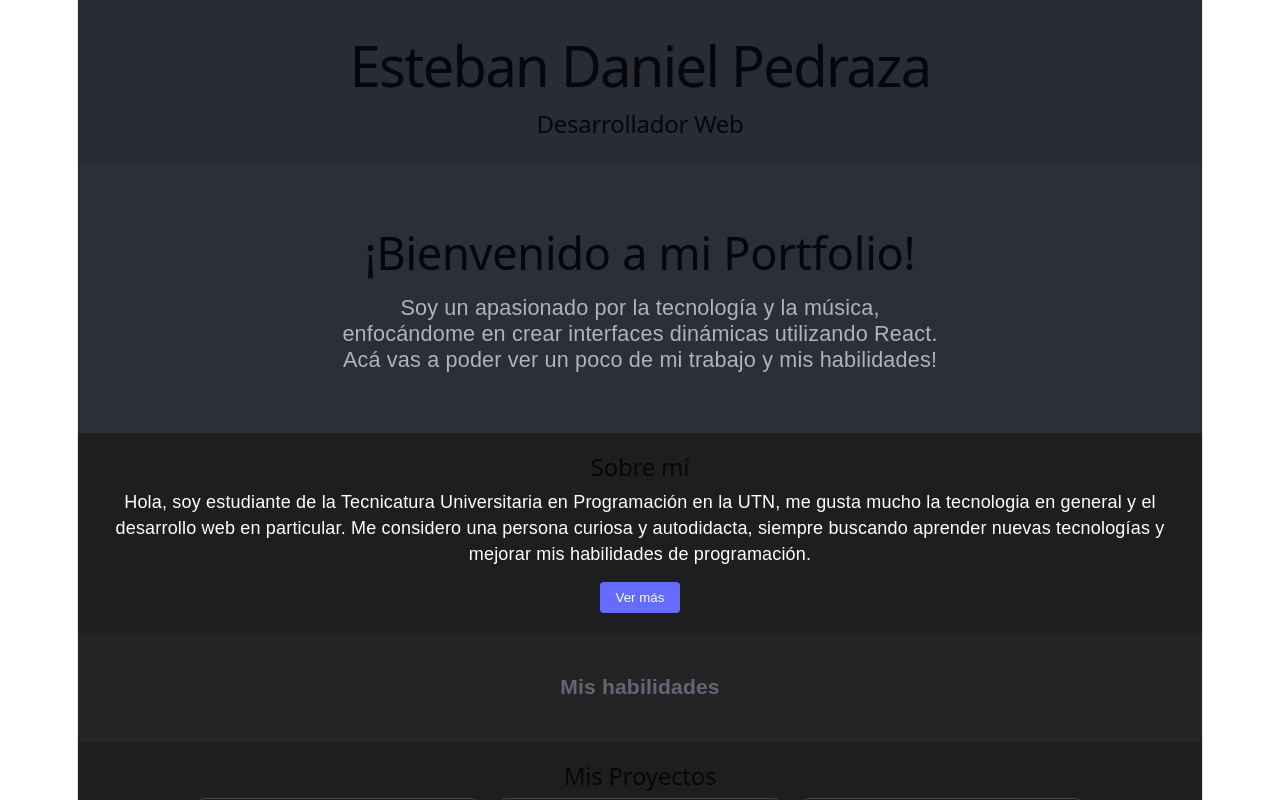
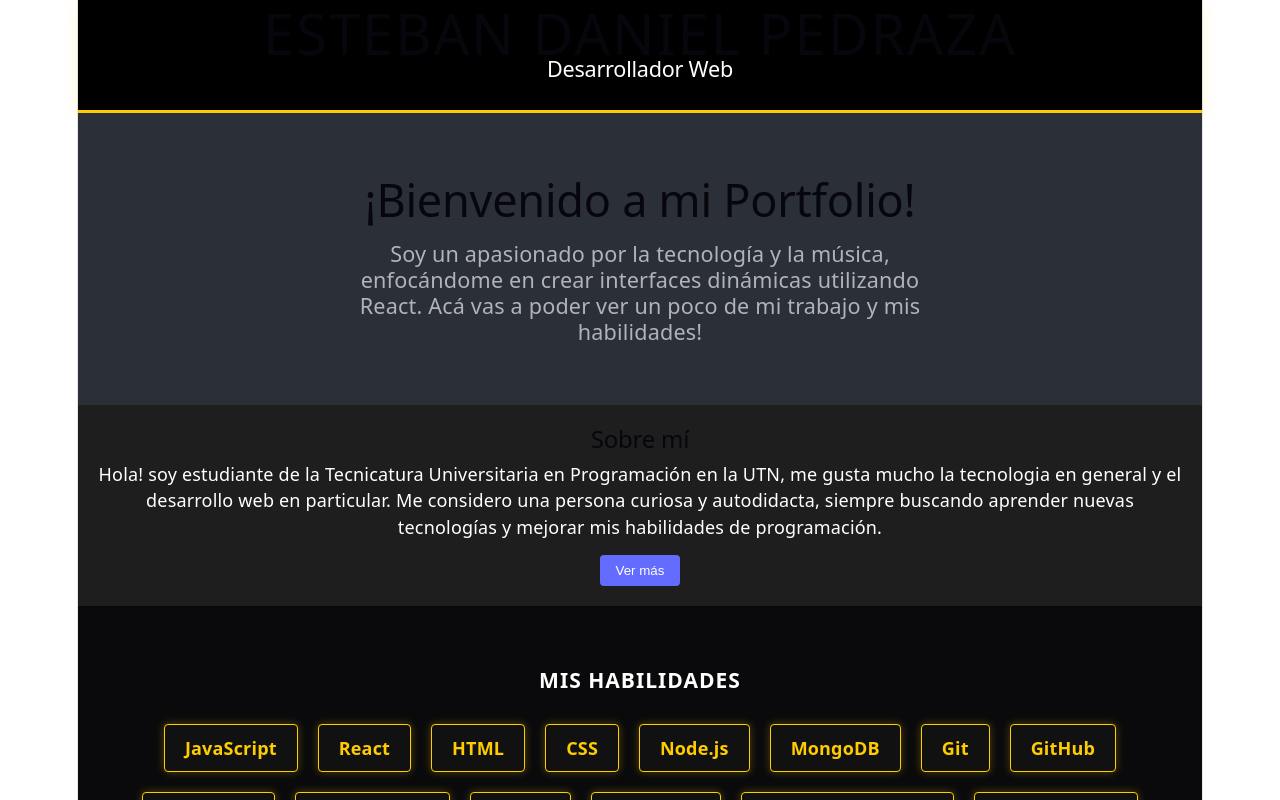
Before and after one commit to estebanpp00/tp1-react-portfolio-esteban-pedraza, a React (Vite) app: page / in a window 1280 px wide. Shown: the top 800 px of the page. Built offline with nearby package versions, Linux system fonts and the light colour scheme.

Commit message:
Agregando estilos nuevos en la seccion Skills.jsx

```diff
--- a/index.html
+++ b/index.html
@@ -2,9 +2,9 @@
 <html lang="en">
   <head>
     <meta charset="UTF-8" />
-    <link rel="icon" type="image/svg+xml" href="/favicon.svg" />
+    <link rel="icon" type="image/jpeg" href="./src/assets/icono-perfil.jpg" />
     <meta name="viewport" content="width=device-width, initial-scale=1.0" />
-    <title>tp1-react-portfolio</title>
+    <title>Portfolio - Esteban Daniel Pedraza</title>
   </head>
   <body>
     <div id="root"></div>
--- a/src/App.jsx
+++ b/src/App.jsx
@@ -7,7 +7,7 @@ import { Projects } from './components/Projects';
 
 function App() {
   return (
-    <div style={{ fontFamily: 'sans-serif', backgroundColor: '#242424', minHeight: '100vh' }}>
+    <div style={{ fontFamily: 'system-ui, sans-serif', backgroundColor: '#0a0a0c', minHeight: '100vh', margin: 0, padding: 0, color: '#e0e0e0' }}>
       <Header nombre="Esteban Daniel Pedraza" profesion="Desarrollador Web" />
 
       <Hero />
--- a/src/components/About.jsx
+++ b/src/components/About.jsx
@@ -12,7 +12,7 @@ export const About = () => {
         <section style={{ padding: '20px', textAlign: 'center', backgroundColor: '#1e1e1e', color: 'white' }}>
             <h2>Sobre mí</h2>
             <p>
-                Hola, soy estudiante de la Tecnicatura Universitaria en Programación en la UTN, me gusta mucho la tecnologia en general y el desarrollo web en particular. Me considero una persona curiosa y autodidacta, siempre buscando aprender nuevas tecnologías y mejorar mis habilidades de programación.
+                Hola! soy estudiante de la Tecnicatura Universitaria en Programación en la UTN, me gusta mucho la tecnologia en general y el desarrollo web en particular. Me considero una persona curiosa y autodidacta, siempre buscando aprender nuevas tecnologías y mejorar mis habilidades de programación.
             </p>
 
 
--- a/src/components/Header.jsx
+++ b/src/components/Header.jsx
@@ -1,9 +1,8 @@
 export const Header = ({ nombre, profesion }) => {
-    return (
-        <header style={{ padding: '20px', backgroundColor: '#282c34', color: 'white', textAlign: 'center' }}>
-            <h1>{nombre}</h1>
-            <h2>{profesion}</h2>
-        </header>
-
-            );
+  return (
+    <header style={{ padding: '20px', backgroundColor: '#000', color: '#ffcc00', textAlign: 'center', borderBottom: '3px solid #ffcc00', boxShadow: '0 4px 15px rgba(255, 204, 0, 0.15)' }}>
+      <h1 style={{ textTransform: 'uppercase', letterSpacing: '2px', margin: '0' }}>{nombre}</h1>
+      <h2 style={{ color: '#fff', fontWeight: '300', fontSize: '1.2rem', marginTop: '10px' }}>{profesion}</h2>
+    </header>
+  );
 };
--- a/src/components/Skills.jsx
+++ b/src/components/Skills.jsx
@@ -1,13 +1,24 @@
 export const Skills = () => {
-    const habilidades = ["Javascript", "React", "Node.js", "HTML", "CSS", "Git", "SQL", "MongoDB"];
+  const habilidades = ["JavaScript", "React", "HTML", "CSS", "Node.js", "MongoDB", "Git", "GitHub", "Bootstrap", "Tailwind CSS", "SQLite", "REST APIs", "Responsive Design", "UI/UX Design"];
+
   return (
-        <section style={{ padding: '20px', textAlign: 'center' }}>
-            <h3>Mis habilidades</h3>
+    <section style={{ padding: '40px 20px', textAlign: 'center', backgroundColor: '#0a0a0c' }}>
+      <h3 style={{ color: '#fff', textTransform: 'uppercase', letterSpacing: '1px' }}>Mis Habilidades</h3>
       <ul style={{ listStyle: 'none', padding: 0 }}>
-                {habilidades.map(habilidad => () => (
+        {habilidades.map((habilidad) => (
           <li
             key={habilidad}
-                    style={{ display: 'inline-block', margin: '10px', padding: '10px', backgroundColor: '#eee', borderRadius: '5px', color: 'black' }}
+            style={{
+              display: 'inline-block',
+              margin: '10px',
+              padding: '10px 20px',
+              backgroundColor: '#111',
+              border: '1px solid #ffcc00',
+              borderRadius: '4px',
+              color: '#ffcc00',
+              fontWeight: 'bold',
+              boxShadow: '0 0 8px rgba(255,204,0,0.3)'
+            }}
           >
             {habilidad}
           </li>
```
Also changed, not shown: src/assets/icono-perfil.jpg (added). Lines whose indentation alone changed are shown as unchanged.
